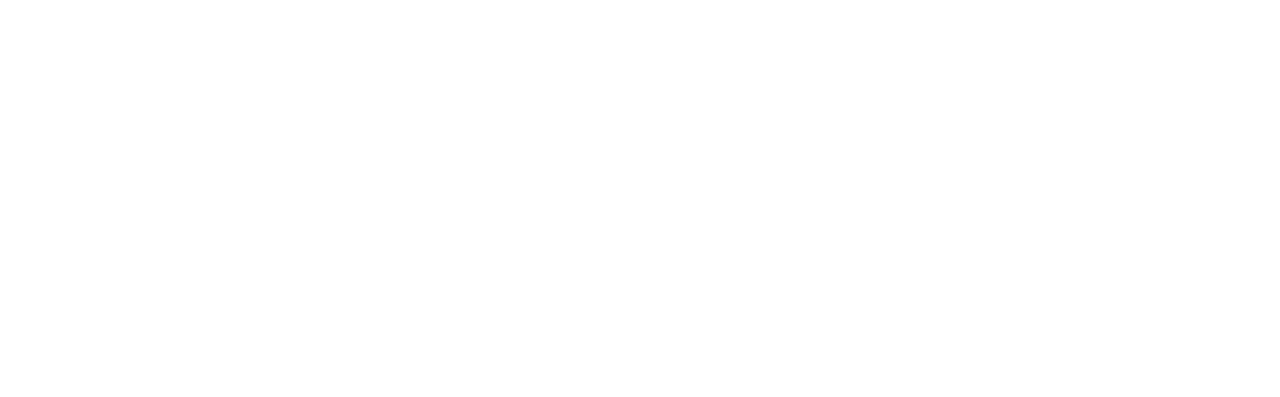
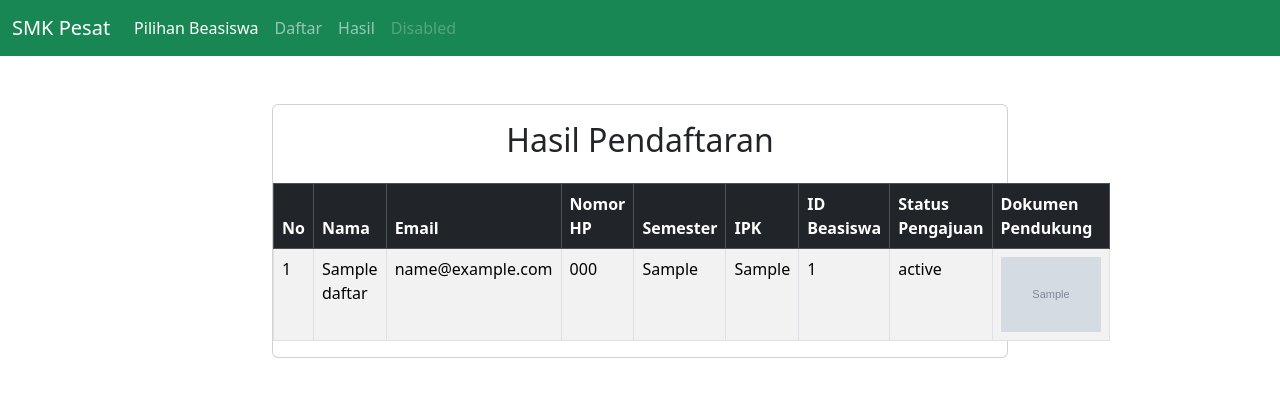
Before and after one commit to HizbaM/PersiapanBNSP, a PHP site: page /hasil.php in a window 1280 px wide. Before the commit the part shown is empty. Shown: the top 397 px of the page. Run offline with PHP 8.4, Linux system fonts and the light colour scheme; tables that the repository leaves empty or names only in its code hold one stand-in row (values such as "Sample post"); grey boxes marked "Sample" are stand-in pictures.

Commit message:
Update lagi

```diff
--- a/hasil.php
+++ b/hasil.php
@@ -0,0 +1,88 @@
+<?php
+require_once 'koneksi.php';
+
+// Query untuk mengambil data dari tabel
+$querySelect = "SELECT * FROM tbl_daftar";
+$result = $connect->query($querySelect);
+?>
+
+<!DOCTYPE html>
+<html lang="en">
+<head>
+    <meta charset="UTF-8">
+    <meta name="viewport" content="width=device-width, initial-scale=1.0">
+    <title>Hasil Pendaftaran</title>
+    <link rel="stylesheet" href="https://cdn.jsdelivr.net/npm/bootstrap@5.3.0-alpha3/dist/css/bootstrap.min.css">
+</head>
+<body>
+
+<nav class="navbar navbar-expand-lg bg-success navbar-dark">
+    <div class="container-fluid">
+        <a class="navbar-brand" href="#">SMK Pesat</a>
+        <button class="navbar-toggler" type="button" data-bs-toggle="collapse" data-bs-target="#navbarNavigasi" aria-controls="navbarNavigasi" aria-expanded="false" aria-label="Toggle navigation">
+            <span class="navbar-toggler-icon"></span>
+        </button>
+        <div class="collapse navbar-collapse" id="navbarNavigasi">
+            <div class="navbar-nav">
+                <a class="nav-link active" aria-current="page" href="index.php">Pilihan Beasiswa</a>
+                <a class="nav-link" href="daftar.php">Daftar</a>
+                <a class="nav-link" href="hasil.php">Hasil</a>
+                <a class="nav-link disabled" aria-disabled="true">Disabled</a>
+            </div>
+        </div>
+    </div>
+</nav>
+
+<div class="container mt-5">
+    <div class="row justify-content-center">
+        <div class="col-8">
+            <div class="card">
+                <h2 class="text-center mt-3">Hasil Pendaftaran</h2>
+                <table class="table table-striped table-bordered mt-3">
+                    <thead class="table-dark">
+                        <tr>
+                            <th>No</th>
+                            <th>Nama</th>
+                            <th>Email</th>
+                            <th>Nomor HP</th>
+                            <th>Semester</th>
+                            <th>IPK</th>
+                            <th>ID Beasiswa</th>
+                            <th>Status Pengajuan</th>
+                            <th>Dokumen Pendukung</th>
+                        </tr>
+                    </thead>
+                    <tbody>
+                        <?php if ($result->num_rows > 0): ?>
+                            <?php $no = 1; ?>
+                            <?php while ($row = $result->fetch_assoc()): ?>
+                                <tr>
+                                    <td><?= $no++; ?></td>
+                                    <td><?= htmlspecialchars($row['nama']); ?></td>
+                                    <td><?= htmlspecialchars($row['email']); ?></td>
+                                    <td><?= htmlspecialchars($row['hp']); ?></td>
+                                    <td><?= htmlspecialchars($row['semester']); ?></td>
+                                    <td><?= htmlspecialchars($row['ipk']); ?></td>
+                                    <td><?= htmlspecialchars($row['id']); ?></td>
+                                    <td><?= htmlspecialchars($row['status_pengajuan']); ?></td>
+                                    <td>
+                                        <!-- ? -->
+                                         <img style="width: 100px;" src="image/<?=$row['filename']?>">
+                                    </td>
+                                </tr>
+                            <?php endwhile; ?>
+                        <?php else: ?>
+                            <tr>
+                                <td colspan="9" class="text-center">Belum ada data pendaftaran.</td>
+                            </tr>
+                        <?php endif; ?>
+                    </tbody>
+                </table>
+            </div>
+        </div>
+    </div>
+</div>
+
+<script src="https://cdn.jsdelivr.net/npm/bootstrap@5.3.0-alpha3/dist/js/bootstrap.bundle.min.js"></script>
+</body>
+</html>
--- a/index.php
+++ b/index.php
@@ -27,7 +27,7 @@ $result = mysqli_query($connect, $query);
           <div class="navbar-nav">
             <a class="nav-link active" href="index.php">Pilihan Beasiswa</a>
             <a class="nav-link" href="daftar.php">Daftar</a>
-            <a class="nav-link" href="#">Hasil</a>
+            <a class="nav-link" href="hasil.php">Hasil</a>
             <a class="nav-link disabled" aria-disabled="true">Disabled</a>
           </div>
         </div>
```
Also changed, not shown: daftar.php (+8 -1 lines), image/470684443_1359448781707761_2403346167873898616_n.jpg (added), image/471142416_1313764176462203_6992000857989848228_n.jpg (added), image/471307396_122195380220231929_6510383626710920186_n.jpg (added), image/471740606_594705146639427_2527073508805120983_n.jpg (added), image/472118276_628688462836003_7968172069454271989_n.jpg (added), image/472279979_1579881259558568_4218702026100436651_n.jpg (added).
